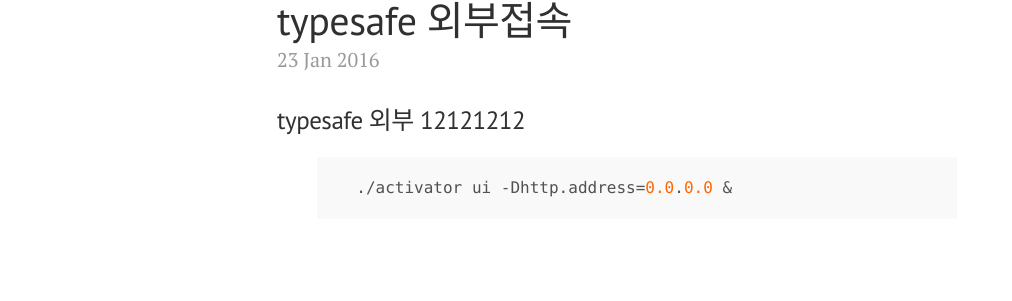
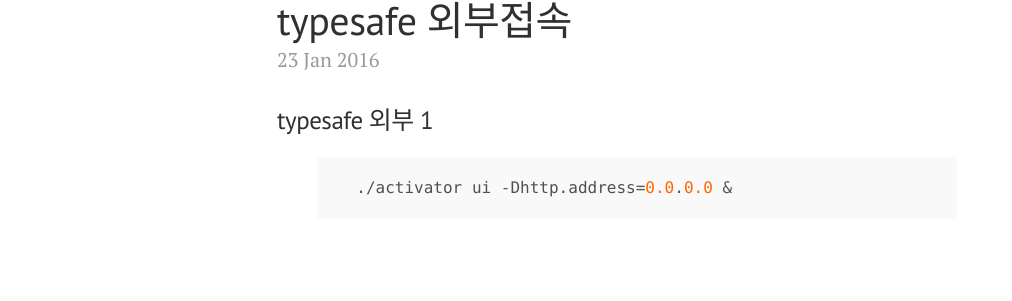
Before and after one commit to wonwoo/wonwoo.github.io, a Jekyll site: the page built from index.html, in a window 1280 px wide and 900 px high, scrolled down 639 px. Shown: the part 156-457 px from the top of the window, without its empty margins (3-1015 px from the left). Built offline with Jekyll 4.4.1, drawn with Linux system fonts in a browser that asks for light colours; the list of posts is cut into pages by our own code.

Commit message:
Update 2016-01-23-typesafe.md

```diff
--- a/_posts/2016-01-23-typesafe.md
+++ b/_posts/2016-01-23-typesafe.md
@@ -3,7 +3,7 @@ layout: post
 title : typesafe 외부접속
 ---
 
-### typesafe 외부 12121212
+### typesafe 외부 1
 {% highlight js %}
   ./activator ui -Dhttp.address=0.0.0.0 &
 {% endhighlight %}
```
